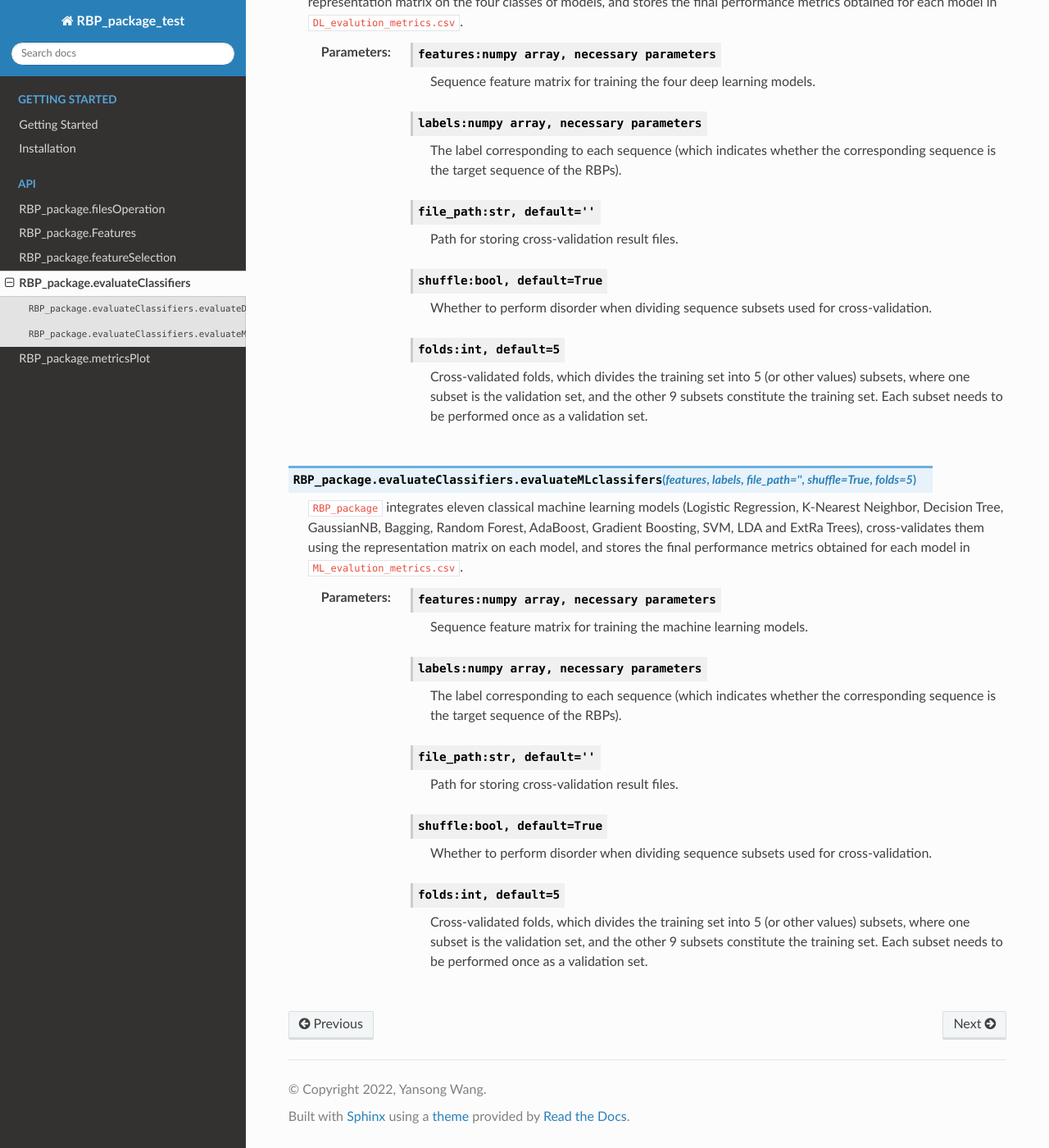
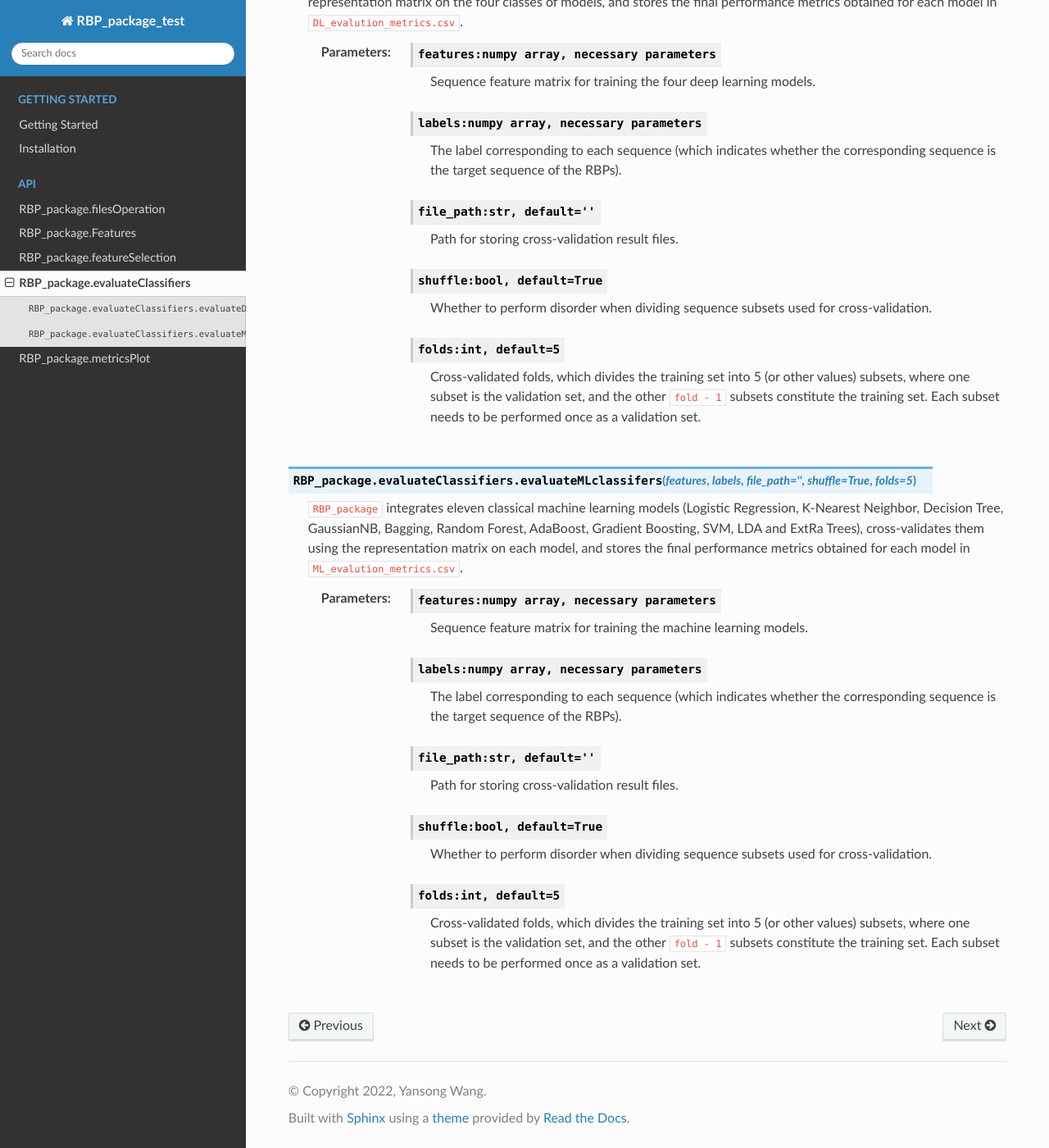
Before and after one commit to no-banana/PyRBP, a Sphinx documentation site: the page built from docs/source/evaluate_classifiers.rst, in a window 1280 px wide and 1400 px high, scrolled down 281 px. Shown: the whole window at 82% size. Built offline with Sphinx 7.4.7 and the Read the Docs theme 2.0.0, drawn with Linux system fonts in a browser that asks for light colours.

Commit message:
Add files via upload

```diff
--- a/docs/source/evaluate_classifiers.rst
+++ b/docs/source/evaluate_classifiers.rst
@@ -26,7 +26,7 @@ This two functions are used to evaluate the validity of the sequence representat
 
                 .. class:: folds:int, default=5
 
-                        Cross-validated folds, which divides the training set into 5 (or other values) subsets, where one subset is the validation set, and the other 9 subsets constitute the training set. Each subset needs to be performed once as a validation set.
+                        Cross-validated folds, which divides the training set into 5 (or other values) subsets, where one subset is the validation set, and the other ``fold - 1`` subsets constitute the training set. Each subset needs to be performed once as a validation set.
 
 
 .. py:function:: RBP_package.evaluateClassifiers.evaluateMLclassifers(features, labels, file_path='', shuffle=True, folds=5)
@@ -52,4 +52,4 @@ This two functions are used to evaluate the validity of the sequence representat
 
                 .. class:: folds:int, default=5
 
-                        Cross-validated folds, which divides the training set into 5 (or other values) subsets, where one subset is the validation set, and the other 9 subsets constitute the training set. Each subset needs to be performed once as a validation set.
+                        Cross-validated folds, which divides the training set into 5 (or other values) subsets, where one subset is the validation set, and the other ``fold - 1`` subsets constitute the training set. Each subset needs to be performed once as a validation set.
```
Also changed, not shown: 5 other files.
